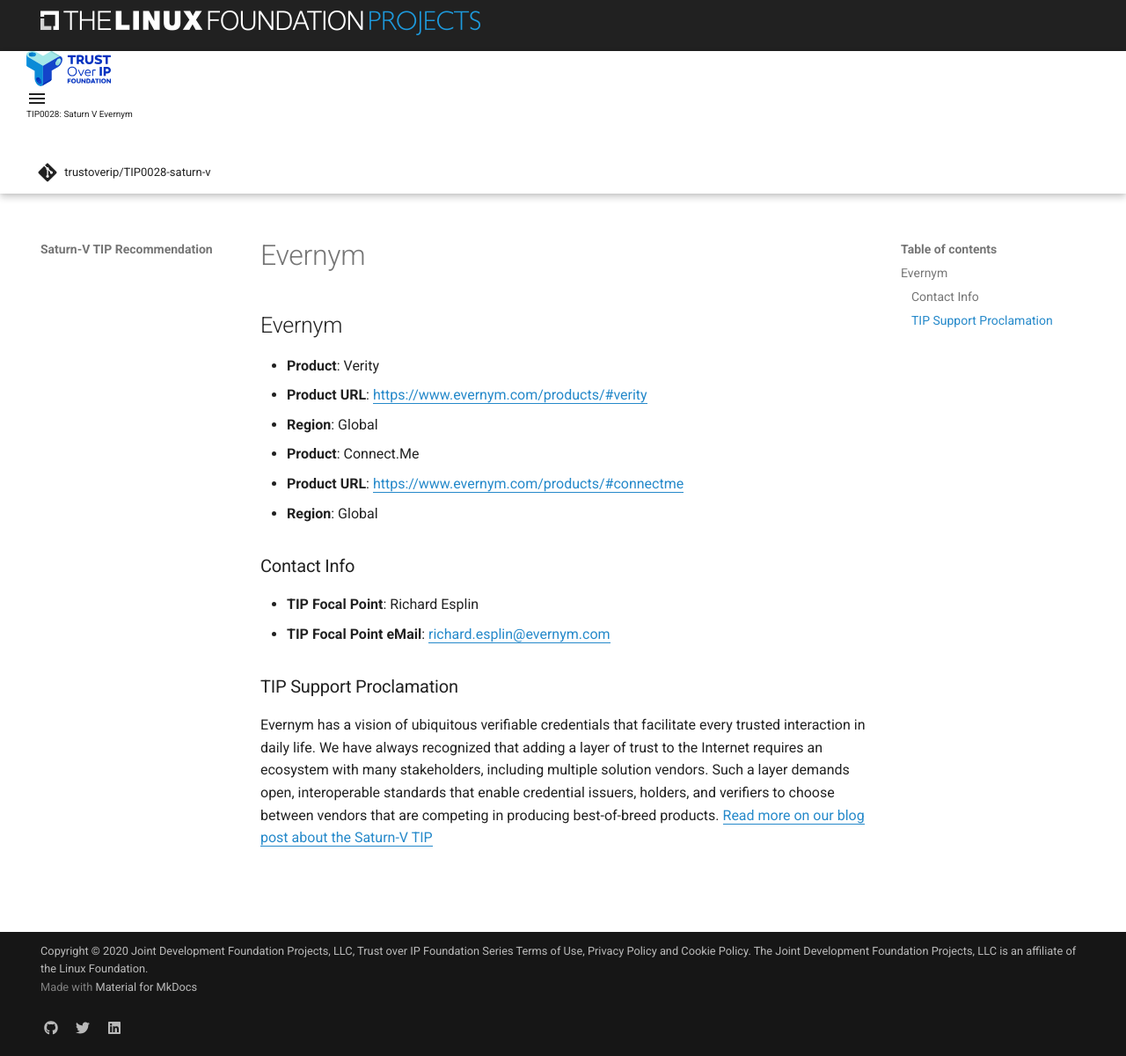
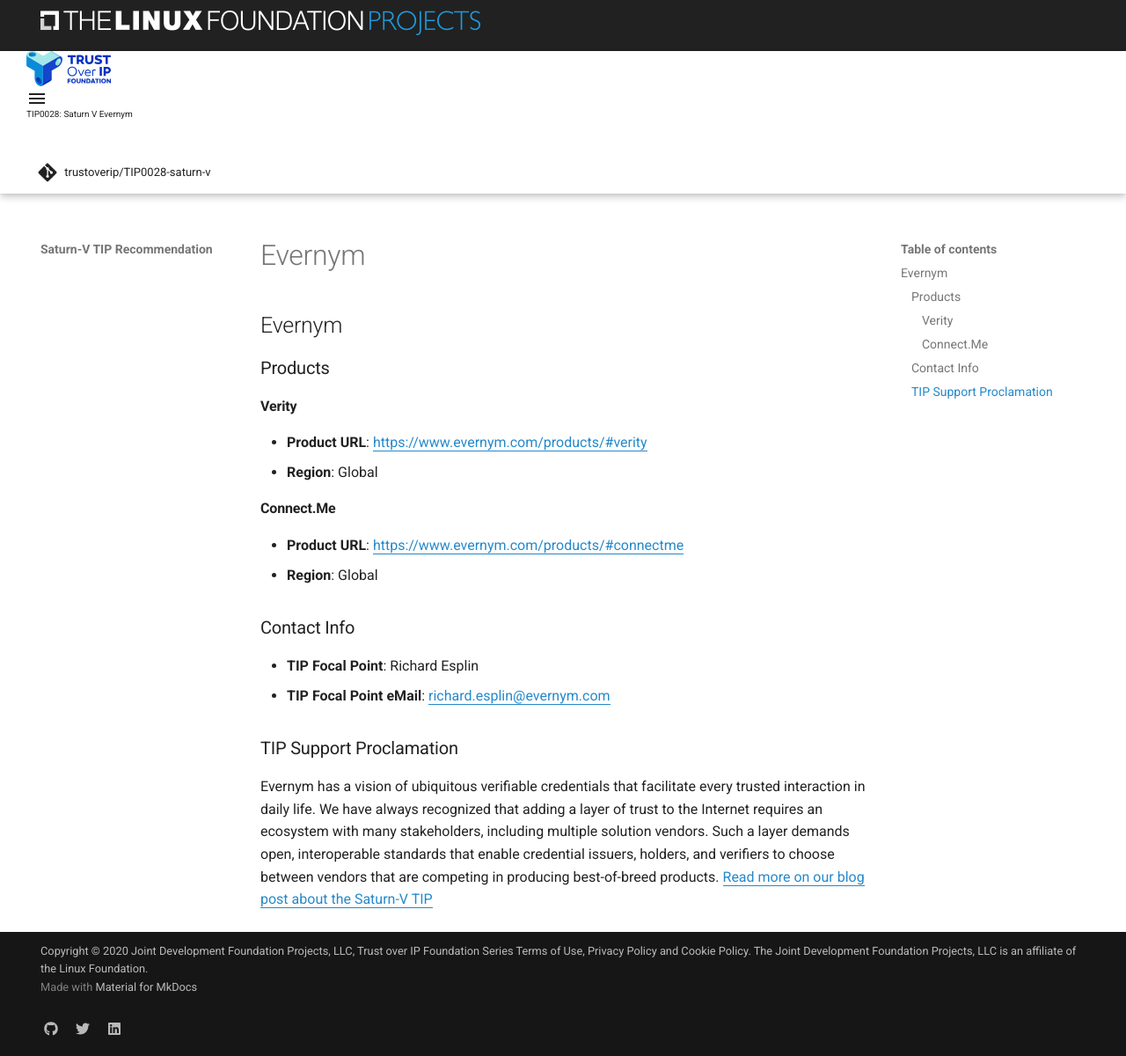
Before and after one commit to trustoverip/TIP0028-saturn-v, an MkDocs documentation site: the page built from docs/interop/evernym.md, in a window 1280 px wide and 1200 px high. Shown: the whole window at 88% size. Built offline with MkDocs 1.6.1 and Material for MkDocs 9.7.7, drawn with Linux system fonts in a browser that asks for light colours; comment, search, counter and statistics services are not loaded.

Commit message:
Improved formatting of multiple products.

```diff
--- a/docs/interop/evernym.md
+++ b/docs/interop/evernym.md
@@ -1,10 +1,12 @@
 ## Evernym
 
-* __Product__: Verity
+### Products
+
+#### Verity
 * __Product URL__: https://www.evernym.com/products/#verity
 * __Region__: Global
 
-* __Product__: Connect.Me
+#### Connect.Me
 * __Product URL__: https://www.evernym.com/products/#connectme
 * __Region__: Global
 
```
